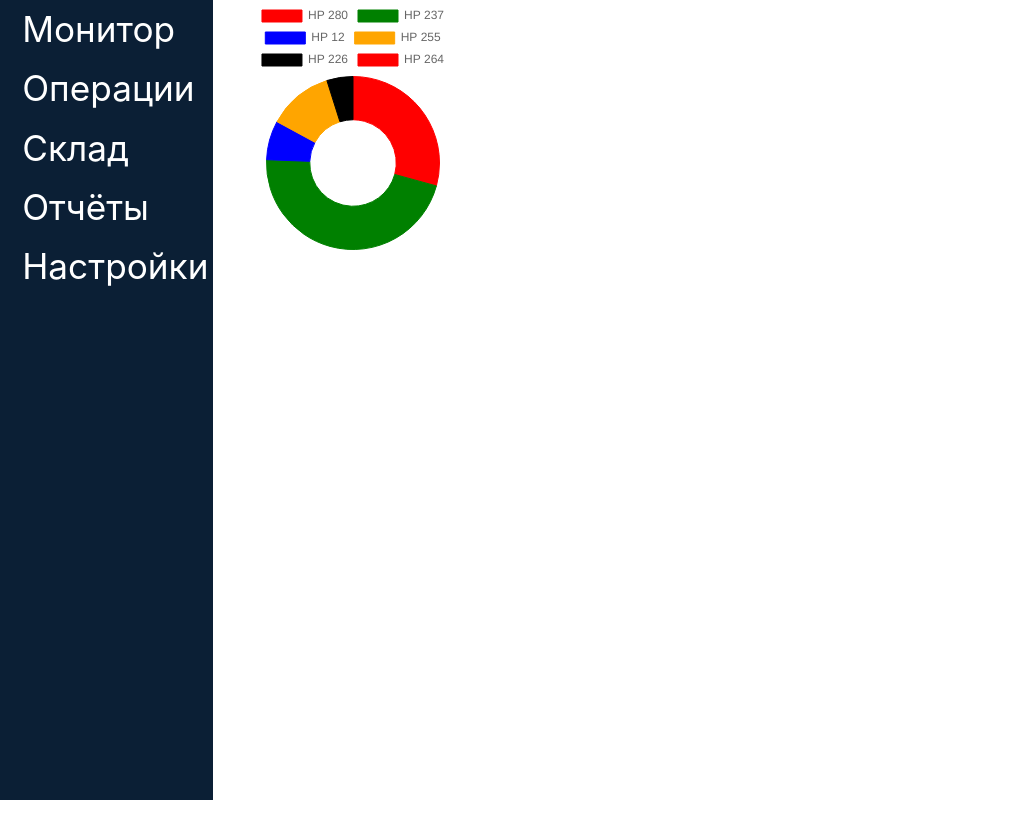
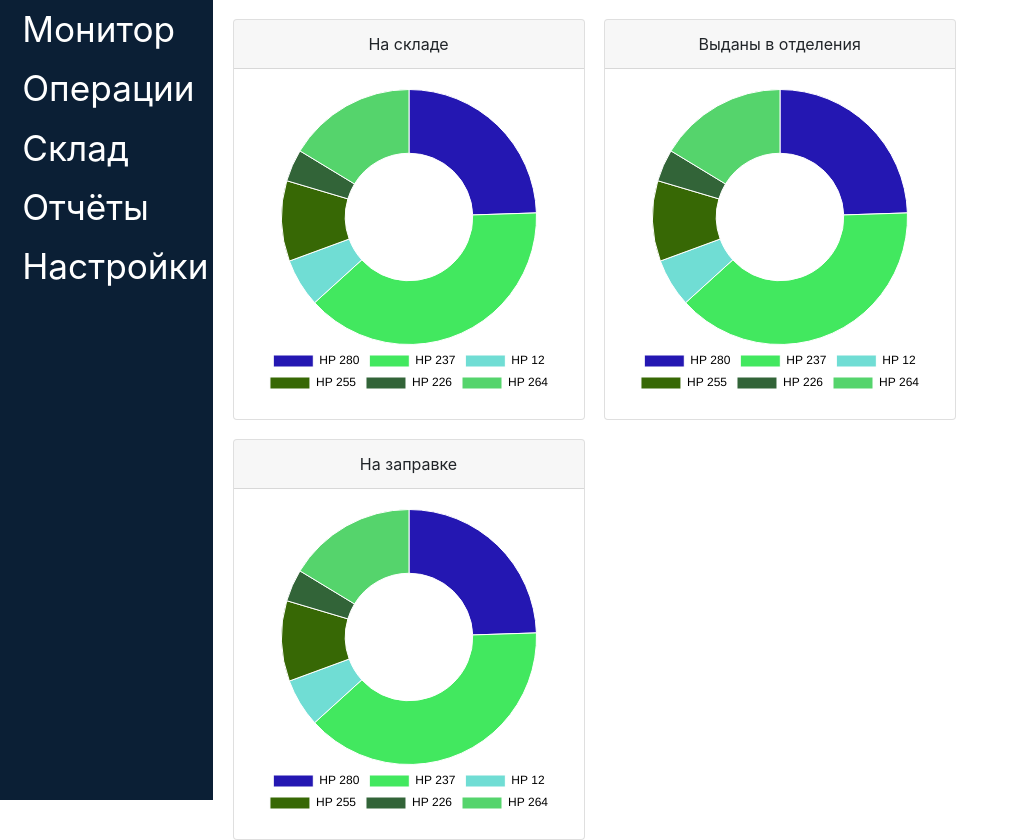
Before and after one commit to int1bh/cartridge-accounting, a React (Create React App) app in the folder client/: page / in a window 1280 px wide. Shown: the whole page, without its empty margins (0-1019 px from the left). Before the commit the page ends 800 px from the top, so only its background shows below. Built offline with nearby package versions, Linux system fonts and the light colour scheme; no server answers.

Commit message:
настроены диаграммы

```diff
--- a/client/src/component/ChartsComponent.jsx
+++ b/client/src/component/ChartsComponent.jsx
@@ -1,49 +1,60 @@
 import React from "react";
 import { Doughnut } from "react-chartjs-2";
-import { Col } from "react-bootstrap";
+import { Card, Row } from "react-bootstrap";
 
 function ChartsComponent() {
+const rand = () => Math.floor(Math.random() * 255)
+
   const options = {
-        legend: {position: 'left',
-                  display: true              },
+    responsive: true,
+    plugins: {
+      legend: {
+        position: "bottom",
+        display: true,
+        labels: {
+          color: "black",
+          font: { size: 12 },
+        },
+      },
     }
+  };
 
   const data = {
-        labels: ['HP 280', 'HP 237', 'HP 12', 'HP 255', 'HP 226', 'HP 264'],
+    labels: ["HP 280", "HP 237", "HP 12", "HP 255", "HP 226", "HP 264"],
     datasets: [
       {
-            label: 'dffs',
-            data: [12, 19, 3, 5, 2],
-            backgroundColor: [
-              'red',
-              'green',
-              'blue',
-              'orange',
-              'black'
-            ],
-            borderColor: [
-                'red',
-                'green',
-                'blue',
-                'orange',
-                'black'
-            ],
+        //label: "dffs",
+        data: [12, 19, 3, 5, 2, 8],
+        backgroundColor: [`rgba(${rand()}, ${rand()}, ${rand()})`, `rgb(${rand()}, ${rand()}, ${rand()})`, `rgb(${rand()}, ${rand()}, ${rand()})`, `rgb(${rand()}, ${rand()}, ${rand()})`, `rgb(${rand()}, ${rand()}, ${rand()})`, `rgb(${rand()}, ${rand()}, ${rand()})`],
+        //borderColor: [`rgb(${rand()}, ${rand()}, ${rand()})`, `rgb(${rand()}, ${rand()}, ${rand()})`, `rgb(${rand()}, ${rand()}, ${rand()})`, `rgb(${rand()}, ${rand()}, ${rand()})`, `rgb(${rand()}, ${rand()}, ${rand()})`, `rgb(${rand()}, ${rand()}, ${rand()})`],
         borderWidth: 1,
       },
     ],
   };
 
-  return(
-      <div className="charts">
-      <Doughnut
-      options={options}
-   data={data}
+  return (
+    <Row>
+    <Card className="text-center monitor-card">
+      <Card.Header>На складе</Card.Header>
+      <Card.Body>
+        <Doughnut options={options} data={data} />
+      </Card.Body>
+    </Card>
+    <Card className="text-center monitor-card">
+      <Card.Header>Выданы в отделения</Card.Header>
+      <Card.Body>
+        <Doughnut options={options} data={data} />
+      </Card.Body>
+    </Card>
+    <Card className="text-center monitor-card">
+      <Card.Header>На заправке</Card.Header>
+      <Card.Body>
+        <Doughnut options={options} data={data} />
+      </Card.Body>
+    </Card>
+    </Row>
 
-
-   />
-       </div>
-
-  )
+  );
 }
 
-export default ChartsComponent
+export default ChartsComponent;
--- a/client/src/index.css
+++ b/client/src/index.css
@@ -71,3 +71,9 @@ a:hover {
     width: 250px;
     height: 250px;
 }
+
+.monitor-card {
+    width: 22rem;
+    margin-left: 1.2rem;
+    margin-top: 1.2rem;
+}
```
Lines whose indentation alone changed are shown as unchanged.
